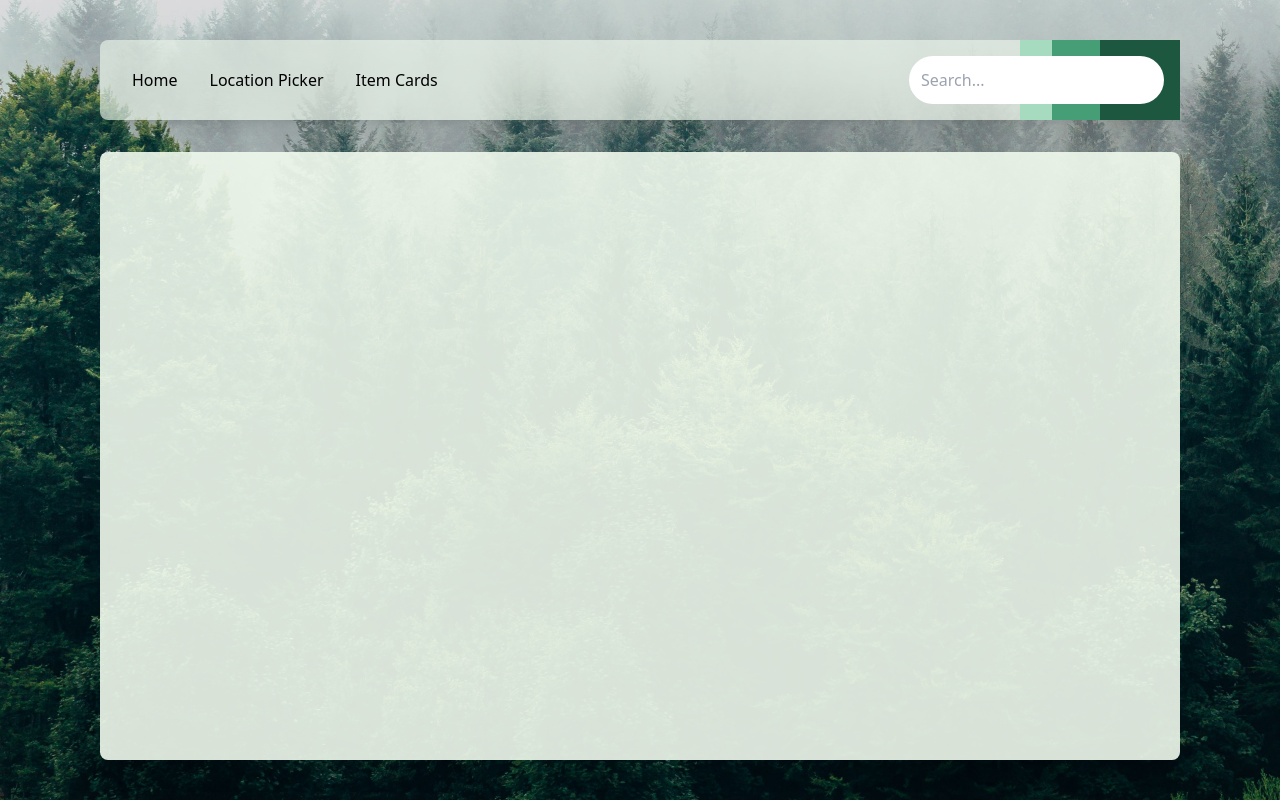
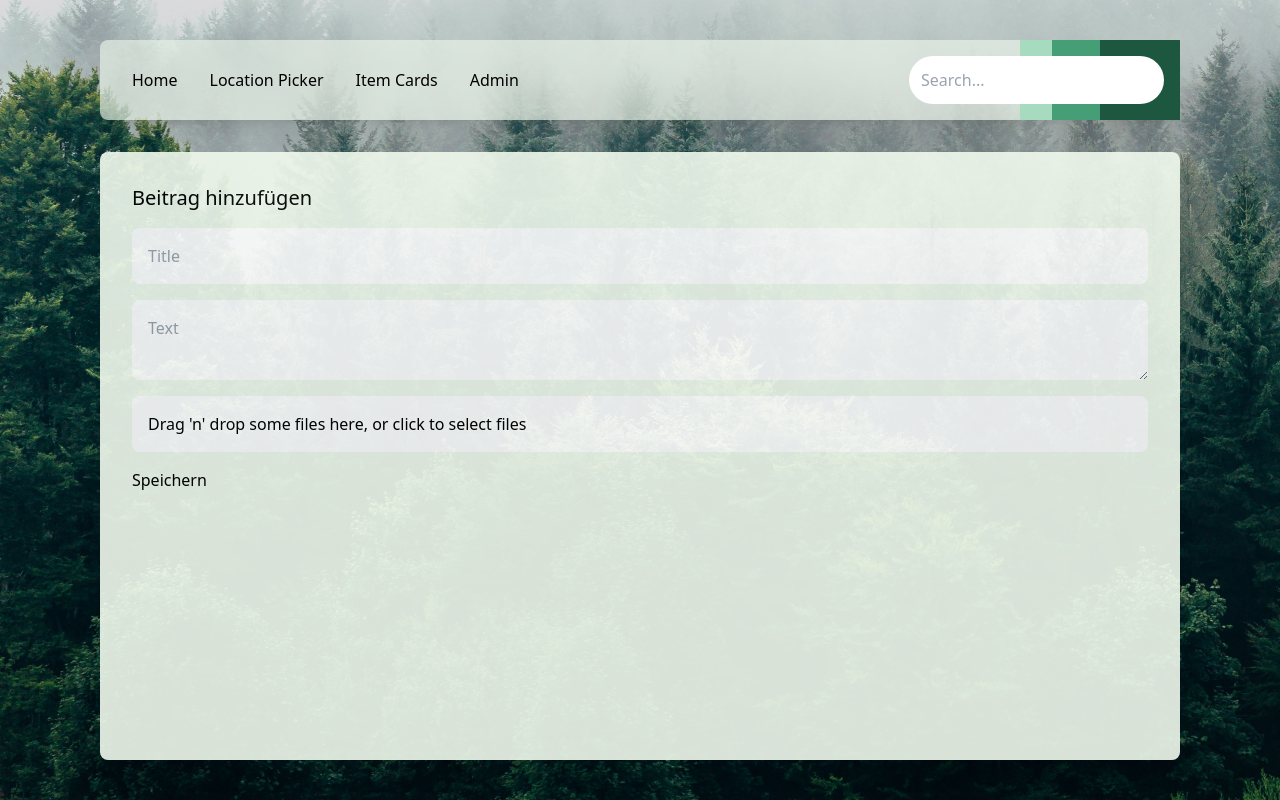
Before and after one commit to oliverZ97/dm-tool, a React (Create React App) app: page /admin in a window 1280 px wide. Built offline with nearby package versions, Linux system fonts and the light colour scheme.

Commit message:
add dropzone

```diff
--- a/package.json
+++ b/package.json
@@ -15,6 +15,7 @@
     "nodemon": "^2.0.15",
     "react": "^17.0.2",
     "react-dom": "^17.0.2",
+    "react-dropzone": "^11.4.2",
     "react-router-dom": "^6.1.1",
     "react-scripts": "5.0.0",
     "web-vitals": "^2.1.2"
--- a/src/App.js
+++ b/src/App.js
@@ -1,8 +1,9 @@
 import "./App.css";
 import { Link, Route, Routes } from "react-router-dom";
-import Invoices from "./routes/Invoices";
+import Admin from "./routes/Admin";
 import Expenses from "./routes/Expenses";
 import Home from "./routes/Home";
+import LocationPicker from "./routes/LocationPicker";
 
 function App() {
   return (
@@ -16,10 +17,13 @@ function App() {
                 <Link to="/">Home</Link>
               </li>
               <li className="mx-4">
-                <Link to="/invoices">Location Picker</Link>
+                <Link to="/locationpicker">Location Picker</Link>
               </li>
               <li className="mx-4">
                 <Link to="/expenses">Item Cards</Link>
+              </li>
+              <li className="mx-4">
+                <Link to="/admin">Admin</Link>
               </li>
             </ul>
             <div className="h-full bg-primary opacity-100 flex flex-row">
@@ -40,8 +44,9 @@ function App() {
             <div className="overflow-scroll h-full">
               <Routes>
                 <Route path="/" element={<Home />} />
-                <Route path="/invoices" element={<Invoices />} />
+                <Route path="/locationpicker" element={<LocationPicker />} />
                 <Route path="/expenses" element={<Expenses />} />
+                <Route path="/admin" element={<Admin />} />
               </Routes>
             </div>
           </div>
--- /dev/null
+++ b/src/components/Dropzone.jsx
@@ -0,0 +1,23 @@
+import React, {useCallback} from 'react'
+import {useDropzone} from 'react-dropzone'
+
+const Dropzone = () => {
+  const onDrop = useCallback(acceptedFiles => {
+    // Do something with the files
+    console.log(acceptedFiles)
+  }, [])
+  const {getRootProps, getInputProps, isDragActive} = useDropzone({onDrop})
+
+  return (
+    <div className="mb-4 bg-white p-4 rounded-lg" {...getRootProps()}>
+      <input {...getInputProps()} />
+      {
+        isDragActive ?
+          <p>Drop the files here ...</p> :
+          <p>Drag 'n' drop some files here, or click to select files</p>
+      }
+    </div>
+  )
+}
+
+export default Dropzone
--- /dev/null
+++ b/src/routes/Admin.jsx
@@ -0,0 +1,24 @@
+import Dropzone from "../components/Dropzone";
+
+export default function Admin() {
+    const setBlogentry = () => {
+
+    }
+
+    return (
+      <main >
+        <h2 className="mb-4 text-xl">Beitrag hinzufügen</h2>
+
+        <form>
+          <div className="flex flex-col">
+            <input type="text" id="title" placeholder="Title" className="mb-4 p-4 rounded-lg"></input>
+            <textarea id="text" placeholder="Text" className="mb-4 p-4 rounded-lg"></textarea>
+            <Dropzone></Dropzone>
+          </div>
+          <div>
+          <button onClick={setBlogentry}>Speichern</button>
+          </div>
+        </form>
+      </main>
+    );
+  }
--- a/src/routes/Invoices.jsx
+++ /dev/null
@@ -1,7 +0,0 @@
-export default function Invoices() {
-    return (
-      <main >
-        <h2>Invoices</h2>
-      </main>
-    );
-  }
--- /dev/null
+++ b/src/routes/LocationPicker.jsx
@@ -0,0 +1,7 @@
+export default function LocationPicker() {
+    return (
+      <main >
+        <h2>Location Picker</h2>
+      </main>
+    );
+  }
```
Also changed, not shown: 1 other file (tests, documents, lock files or other folders).
